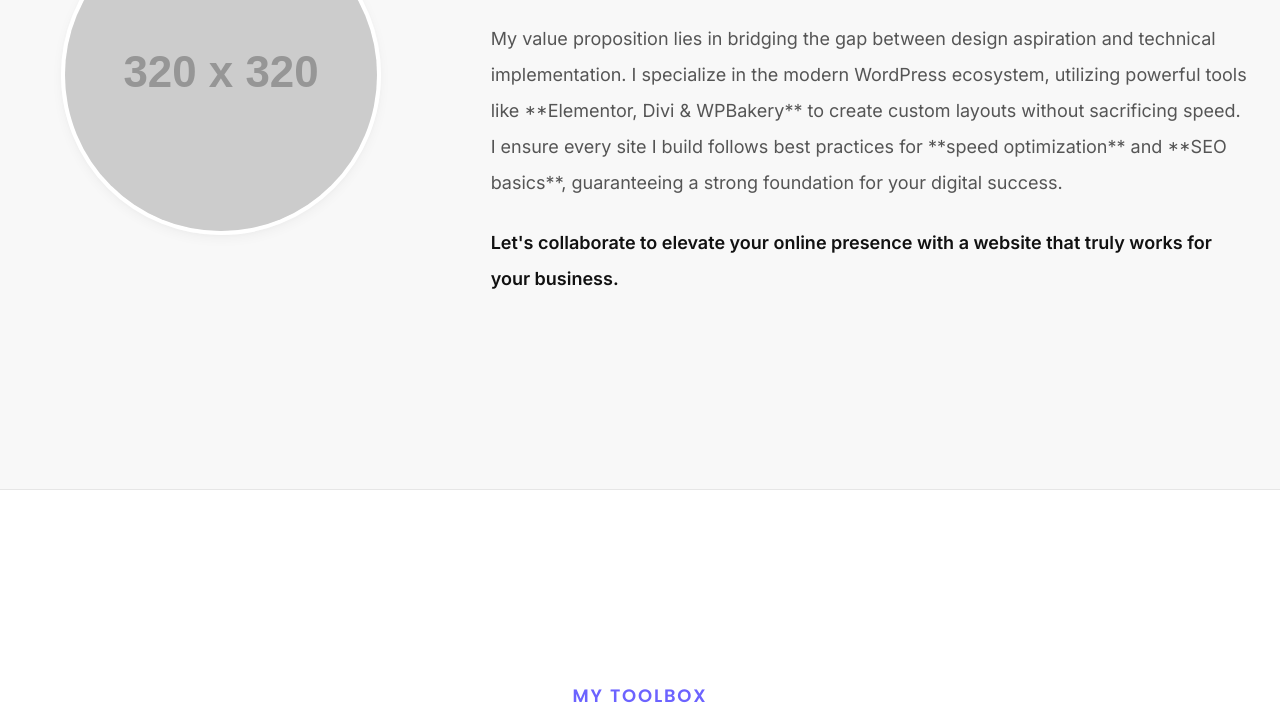
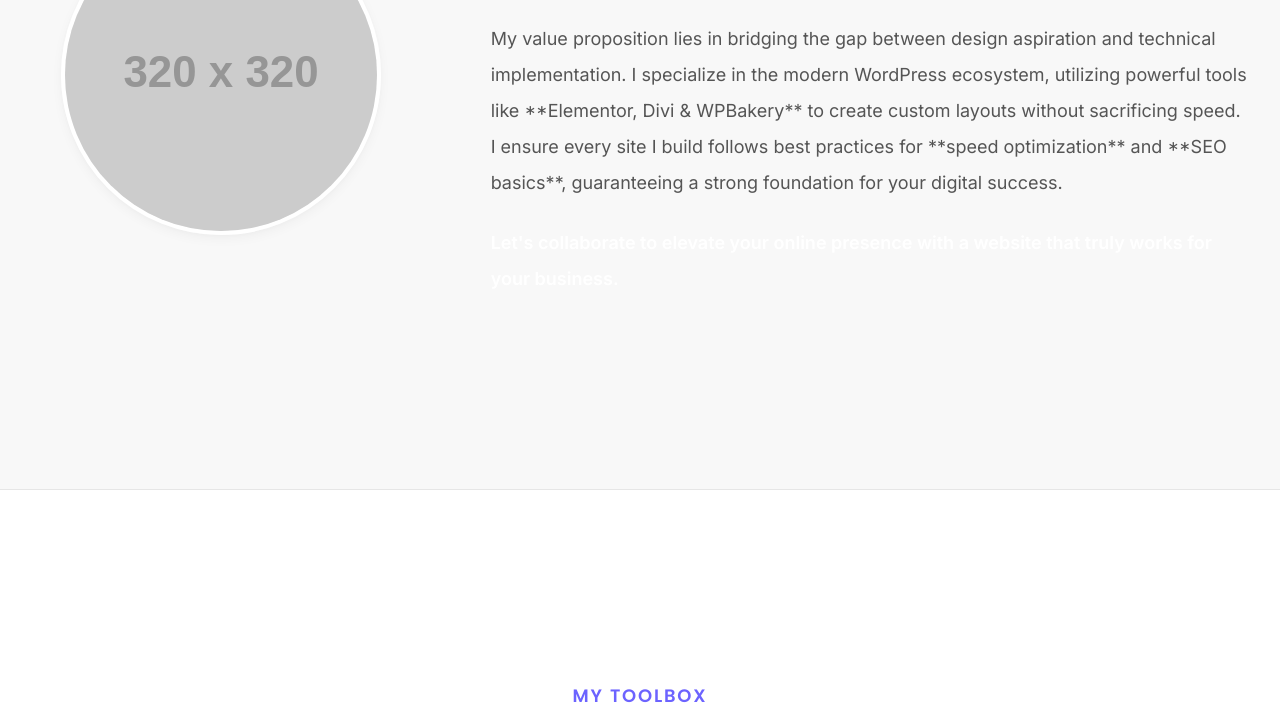
Before and after one commit to logicalfahim/portfolio, a plain HTML site: page index.html in a window 1280 px wide. Shown: the part 1404-2123 px from the top of the page. Drawn offline with nearby package versions, Linux system fonts and the light colour scheme; placeholder pictures from the web are drawn by us.

Commit message:
Update index.html

```diff
--- a/index.html
+++ b/index.html
@@ -22,7 +22,7 @@
             /* Neo Minimal LIGHT Theme */
             --bg-color-light: #FFFFFF;
             --surface-color-light: #F8F8F8; /* Soft Gray */
-            --text-color-primary-light: #111111;
+            --text-color-primary-light: #ffffff;
             --text-color-secondary-light: #555555;
             --border-color-light: #E6E6E6;
 
```
